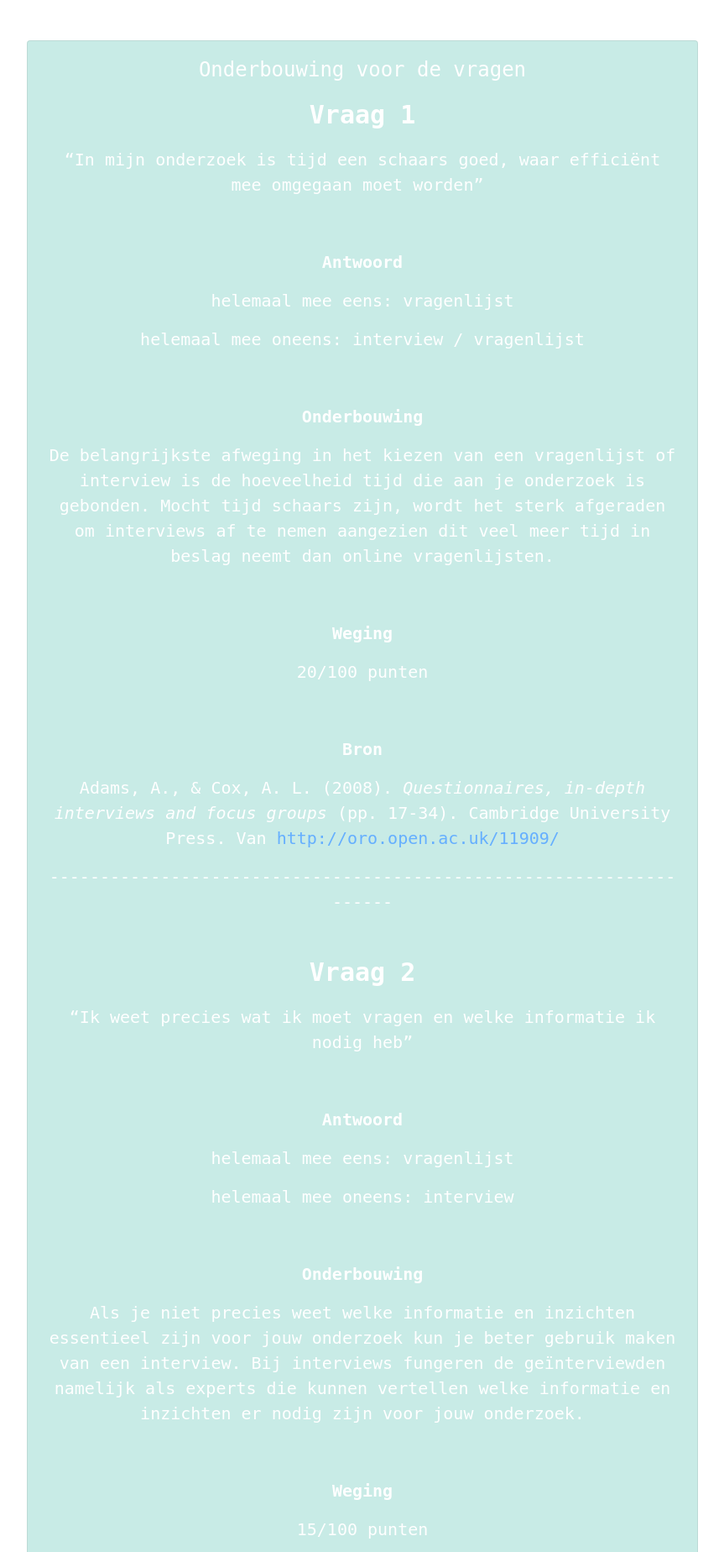
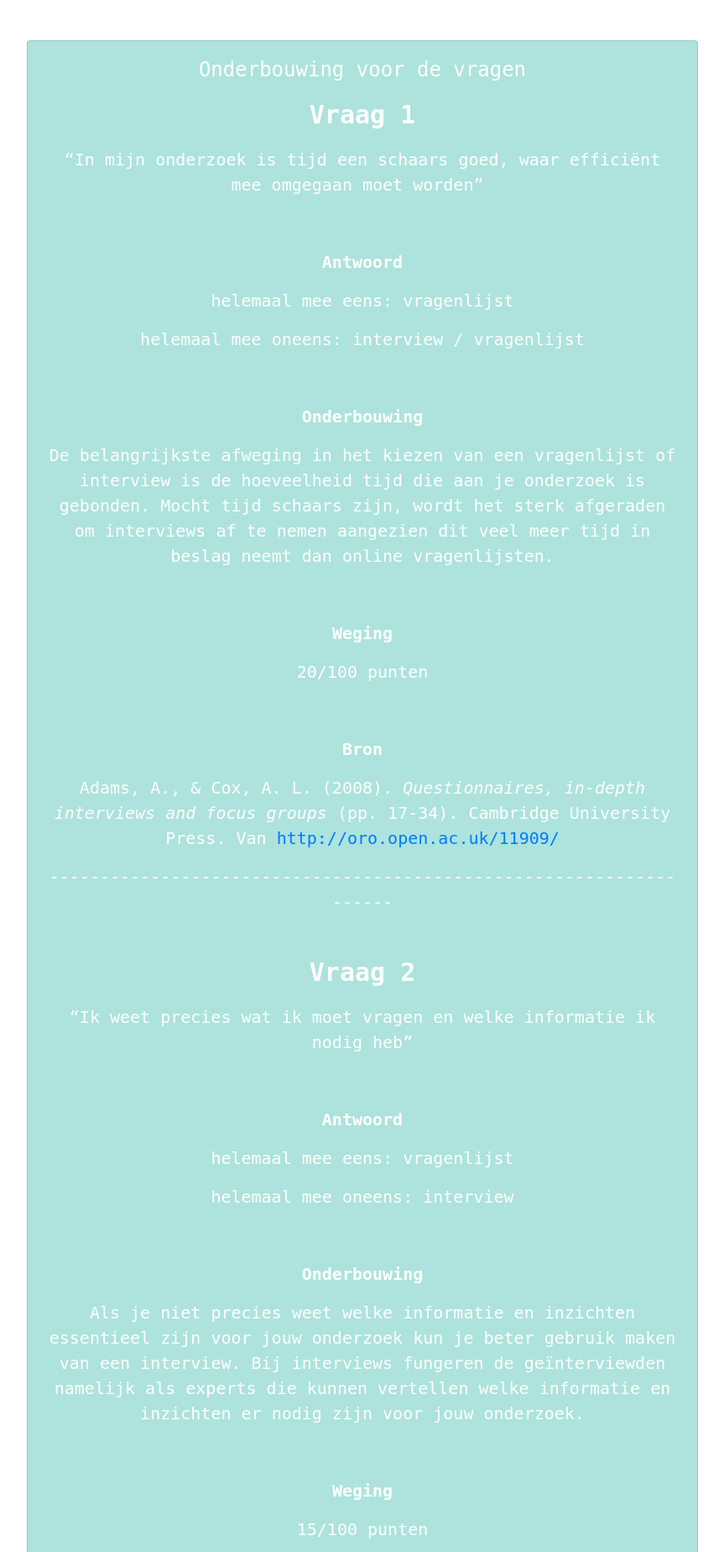
Before and after one commit to thomaskoene/Website-interviewofvragenlijst, a Flask app: page /references/ in a window 1280 px wide. Shown: the part 72-1920 px from the top of the page at 84% size, without its empty margins (208-1071 px from the left). Run offline with Flask 2, Linux system fonts and the light colour scheme; some libraries are stand-ins or nearby versions.

Commit message:
Update styles.css

```diff
--- a/static/styles.css
+++ b/static/styles.css
@@ -7,8 +7,7 @@ nav .navbar-brand
 
 .card {
     /* background: #9c9797; */
-    background: #A4DED6;
-    opacity: 0.6;
+    background: #ade3dc;
     /* background: #F8666E; */
     margin: 0 auto;
     float: none;
```
